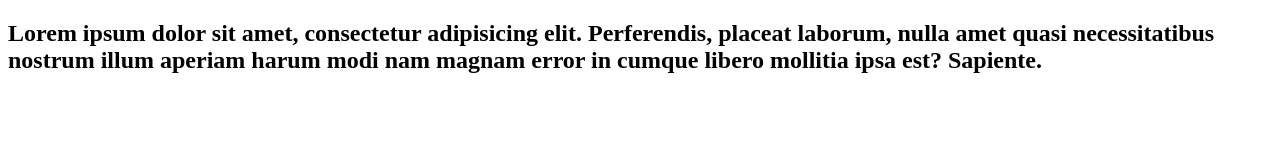
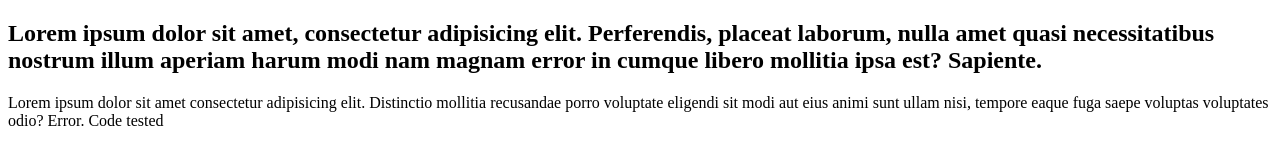
Before and after one commit to bhumesh18/practice-git, a plain HTML site: page index.html in a window 1280 px wide. Drawn offline with Linux system fonts and the light colour scheme.

Commit message:
updated code in index

```diff
--- a/index.html
+++ b/index.html
@@ -9,5 +9,9 @@
     <h2>Lorem ipsum dolor sit amet, consectetur adipisicing elit. Perferendis, placeat laborum, nulla amet quasi necessitatibus nostrum illum aperiam harum modi nam magnam error in cumque libero mollitia ipsa est? Sapiente.
 
     </h2>
+    <p>
+        Lorem ipsum dolor sit amet consectetur adipisicing elit. Distinctio mollitia recusandae porro voluptate eligendi sit modi aut eius animi sunt ullam nisi, tempore eaque fuga saepe voluptas voluptates odio? Error.
+        Code tested
+    </p>
 </body>
 </html>
```
